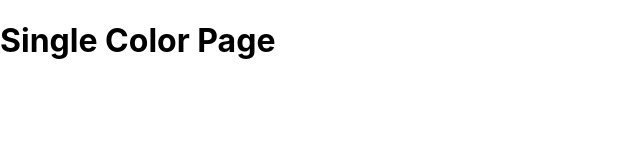
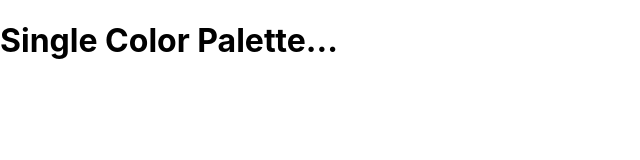
Before and after one commit to dmjusto/colorPaletteApp, a React (Create React App) app: page /palette/flat-ui-colors-american/americanriver in a window 1280 px wide. Shown: the top 160 px of the page, without its empty margins (0-640 px from the left). Built offline with nearby package versions, Linux system fonts and the light colour scheme.

Commit message:
add singleColorPalette and link

```diff
--- a/src/App.js
+++ b/src/App.js
@@ -2,6 +2,7 @@
 import {Route, Switch} from 'react-router-dom';
 import Palette from './palette';
 import PaletteList from './paletteList';
+import SingleColorPalette from './singleColorPalette';
 import seedColors from './seedColors';
 import {generatePalettes} from './colorHelpers';
 // import palette from './palette';
@@ -18,7 +19,7 @@
       <Switch>
         <Route exact path='/' render={(routeProps) => <PaletteList palettes={seedColors} {...routeProps}/>}/>
         <Route exact path='/palette/:id' render={(routProps) => <Palette palette={generatePalettes(this.findPalette(routProps.match.params.id))}/>}/>
-        <Route exact path='/palette/:paletteId/:colorId' render={() => <h1>Single Color Page</h1>}/>
+        <Route exact path='/palette/:paletteId/:colorId' render={() => <SingleColorPalette/>}/>
       </Switch>
     )
   }
--- a/src/colorBox.jsx
+++ b/src/colorBox.jsx
@@ -17,7 +17,7 @@
     }
 
     render() {
-        const {name, background} = this.props;
+        const {name, background, paletteId, id} = this.props;
         const {copied} = this.state;
         return (
             <CopyToClipboard text={background} onCopy={this.changeCopyState}>
@@ -35,7 +35,7 @@
                         <button className="copy-button">Copy</button>
                     </div>
 
-                    <Link to='/' onClick={e => e.stopPropagation()}>
+                    <Link to={`/palette/${paletteId}/${id}`} onClick={e => e.stopPropagation()}>
                         <span className='see-more'>More</span>
                     </Link>
                 </div>
--- a/src/palette.jsx
+++ b/src/palette.jsx
@@ -4,36 +4,42 @@
 import './palette.css'
 
 export default class palette extends Component {
-    constructor(props){
+    constructor(props) {
         super(props);
-        this.state = {level: 500, format: 'hex'};
+        this.state = { level: 500, format: 'hex' };
         this.changeLevel = this.changeLevel.bind(this);
         this.changeFormat = this.changeFormat.bind(this);
     }
 
-    changeLevel(newLevel){
-        this.setState({level: newLevel})
+    changeLevel(newLevel) {
+        this.setState({ level: newLevel })
     }
 
-    changeFormat(val){
-        this.setState({format: val});
+    changeFormat(val) {
+        this.setState({ format: val });
     }
     render() {
-        const {colors, paletteName, emoji} = this.props.palette;
-        const {level, format} = this.state;
+        const { colors, paletteName, emoji, id } = this.props.palette;
+        const { level, format } = this.state;
         const colorBoxes = colors[level].map(color => (
-            <ColorBox background={color[format]} name={color.name} key={color.id}/>
+            <ColorBox
+                background={color[format]}
+                name={color.name}
+                key={color.id}
+                id={color.id}
+                paletteId={id}
+            />
         ))
         return (
             <div className="Palette">
-                <Navbar level={level} changeLevel={this.changeLevel} handleChange={this.changeFormat}/>
+                <Navbar level={level} changeLevel={this.changeLevel} handleChange={this.changeFormat} />
 
                 <div className="palette-colors">
                     {colorBoxes}
                 </div>
                 <footer className='palette-footer'>
                     {paletteName}
-                <span className="emoji">{emoji}</span>
+                    <span className="emoji">{emoji}</span>
                 </footer>
             </div>
         )
--- /dev/null
+++ b/src/singleColorPalette.jsx
@@ -0,0 +1,11 @@
+import React, { Component } from 'react'
+
+export default class singleColorPalette extends Component {
+    render() {
+        return (
+            <div>
+                <h1>Single Color Palette...</h1>
+            </div>
+        )
+    }
+}
```
